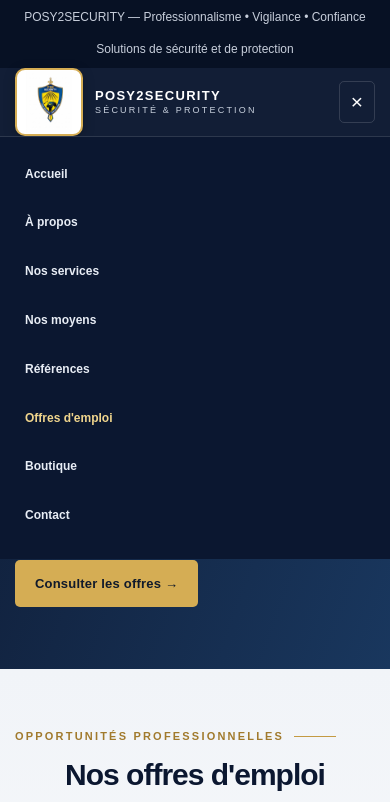
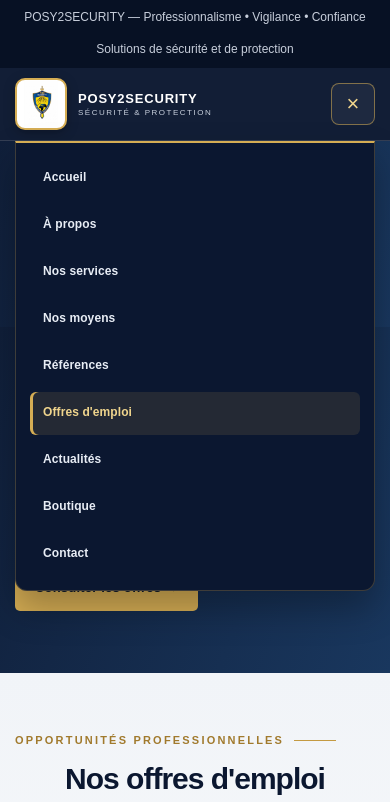
Before and after one commit to digitalwebpro8-gif/posy2security, a website: page offres-emploi.html in a window 390 px wide. Both pictures are taken after a click on the button "Ouvrir le menu". Shown: the top 802 px of the page. Drawn offline with Linux system fonts and the light colour scheme; no server answers.

Commit message:
Polish responsive main navigation

```diff
--- a/offres-emploi.html
+++ b/offres-emploi.html
@@ -230,6 +230,34 @@
 }
 @media(max-width:480px){.offer-side{grid-template-columns:1fr}.offer-card-body{padding:21px 18px 18px 23px}.offer-card-footer{padding:12px 18px 12px 23px}}
 
+
+/* Navigation principale — finition professionnelle */
+header .nav{position:relative;min-height:82px;gap:18px}
+header .brand{flex:0 0 auto;gap:11px}
+header .nav-links{gap:5px;justify-content:center;flex:1;min-width:0;font-size:12px;font-weight:700;letter-spacing:.1px}
+header .nav-links a{display:inline-flex;align-items:center;min-height:39px;padding:0 10px;border-radius:6px;color:#e8edf5;white-space:nowrap;transition:background .2s,color .2s}
+header .nav-links a:hover{background:rgba(255,255,255,.08);color:var(--gold2)}
+header .nav-links a[aria-current="page"]{background:rgba(213,173,84,.13);color:var(--gold2);box-shadow:inset 0 -2px 0 var(--gold)}
+header .nav-cta{flex:0 0 auto;padding:12px 15px;border-radius:7px;box-shadow:0 5px 14px rgba(0,0,0,.16);white-space:nowrap}
+header .menu-btn{display:none;align-items:center;justify-content:center;width:44px;height:42px;border:1px solid rgba(213,173,84,.55);border-radius:8px;background:rgba(255,255,255,.05);color:var(--gold2);font-size:22px;cursor:pointer}
+@media(max-width:1120px){
+ header .nav{height:72px;min-height:72px}
+ header .menu-btn{display:inline-flex}
+ header .nav-links{display:none;position:absolute;top:calc(100% + 1px);left:0;right:0;z-index:80;flex-direction:column;align-items:stretch;gap:4px;padding:14px;background:#0b1730;border:1px solid rgba(213,173,84,.25);border-top:2px solid var(--gold);border-radius:0 0 12px 12px;box-shadow:0 18px 35px rgba(0,0,0,.28);max-height:calc(100vh - 90px);overflow-y:auto}
+ header .nav-links.open{display:flex}
+ header .nav-links a{min-height:43px;padding:0 13px;border-radius:6px}
+ header .nav-links a[aria-current="page"]{box-shadow:inset 3px 0 0 var(--gold);background:rgba(213,173,84,.12)}
+ header .nav-cta{margin-left:auto}
+}
+@media(max-width:700px){
+ header .nav{gap:10px}
+ header .brand-logo{width:52px;height:52px}
+ header .brand{font-size:13px;letter-spacing:.8px}
+ header .brand small{font-size:8px;letter-spacing:1.5px}
+ header .nav-cta{display:none}
+ header .menu-btn{margin-left:auto}
+}
+
 </style></head><body>
 
   <div class="topbar"><div class="container">
@@ -240,7 +268,7 @@
     <a class="brand" href="index.html" aria-label="POSY2SECURITY accueil">
       <img class="brand-logo" src="logo-posy.jpg" alt="Logo POSY2SECURITY"><span>POSY2SECURITY<small>SÉCURITÉ &amp; PROTECTION</small></span>
     </a>
-    <nav class="nav-links" id="navLinks"><a href="index.html">Accueil</a><a href="apropos.html">À propos</a><a href="services.html">Nos services</a><a href="moyens.html">Nos moyens</a><a href="references.html">Références</a><a href="offres-emploi.html" aria-current="page">Offres d'emploi</a><a href="boutique.html">Boutique</a><a href="contact.html">Contact</a></nav>
+    <nav class="nav-links" id="navLinks"><a href="index.html">Accueil</a><a href="apropos.html">À propos</a><a href="services.html">Nos services</a><a href="moyens.html">Nos moyens</a><a href="references.html">Références</a><a href="offres-emploi.html" aria-current="page">Offres d'emploi</a><a href="index.html#actualites">Actualités</a><a href="boutique.html">Boutique</a><a href="contact.html">Contact</a></nav>
     <a class="nav-cta" href="contact.html">Demander un devis <span>→</span></a>
     <button class="menu-btn" id="menuBtn" aria-label="Ouvrir le menu" aria-expanded="false">☰</button>
   </div></header>
```
